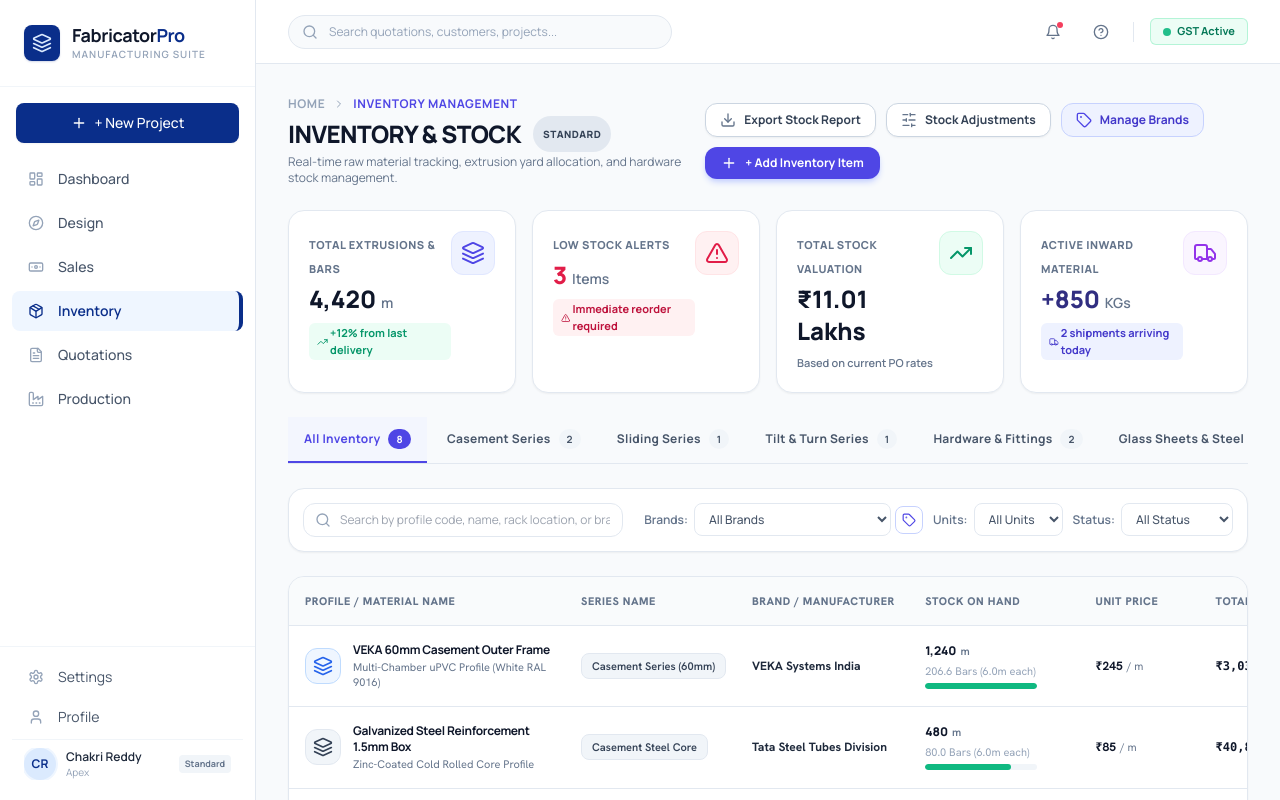
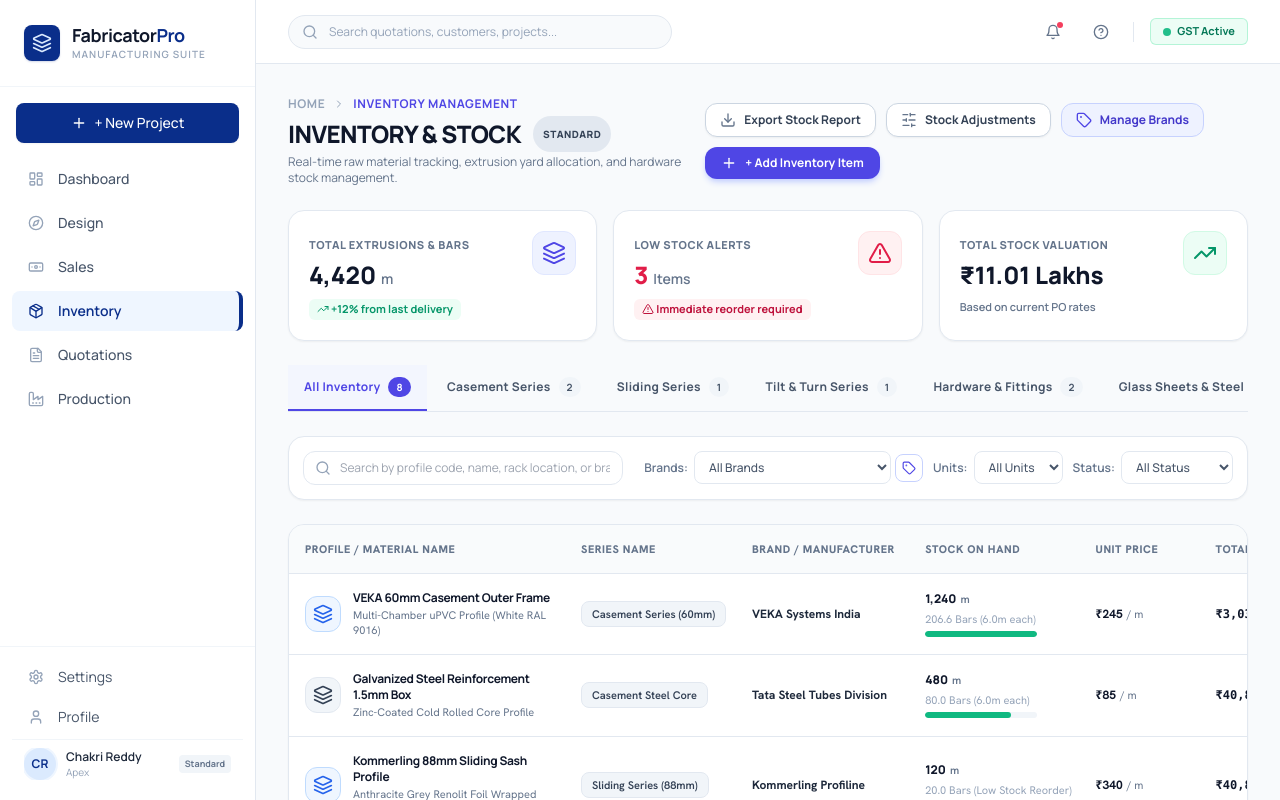
Before and after one commit to samachakri/fabricator-application, a Next.js app: page /inventory in a window 1280 px wide. Shown: the top 800 px of the page. Built offline with nearby package versions, Linux system fonts and the light colour scheme.

Commit message:
feat(inventory): remove Active Inward Material KPI card and update top metrics to 3-column layout

```diff
--- a/app/inventory/page.tsx
+++ b/app/inventory/page.tsx
@@ -21,7 +21,6 @@ import {
   Edit3,
   ArrowUpDown,
   CheckCircle2,
-  Truck,
   Warehouse,
   ShieldCheck,
   Scissors,
@@ -431,8 +430,8 @@ export default function InventoryPage() {
         </div>
       )}
 
-      {/* 4 Live KPI Cards */}
-      <div className="grid grid-cols-1 sm:grid-cols-2 lg:grid-cols-4 gap-4">
+      {/* 3 Live KPI Cards */}
+      <div className="grid grid-cols-1 md:grid-cols-3 gap-4">
         {/* Card 1: Extrusions & Bars */}
         <div className="bg-white rounded-2xl p-5 border border-slate-200 shadow-sm relative overflow-hidden group hover:shadow-md transition-shadow">
           <div className="flex items-start justify-between">
@@ -501,29 +500,6 @@ export default function InventoryPage() {
             </div>
             <div className="w-11 h-11 rounded-xl bg-emerald-50 border border-emerald-100 text-emerald-600 flex items-center justify-center shrink-0">
               <TrendingUp className="w-6 h-6" />
-            </div>
-          </div>
-        </div>
-
-        {/* Card 4: Active Inward Material */}
-        <div className="bg-white rounded-2xl p-5 border border-slate-200 shadow-sm relative overflow-hidden group hover:shadow-md transition-shadow">
-          <div className="flex items-start justify-between">
-            <div className="space-y-1">
-              <span className="text-[11px] font-extrabold uppercase tracking-wider text-slate-500">
-                ACTIVE INWARD MATERIAL
-              </span>
-              <div className="text-2xl font-black text-indigo-900">
-                +850 <span className="text-sm font-semibold text-slate-500">KGs</span>
-              </div>
-              <div className="flex items-center gap-1.5 pt-1">
-                <span className="inline-flex items-center gap-0.5 text-[11px] font-bold text-indigo-700 bg-indigo-50 px-2 py-0.5 rounded-md">
-                  <Truck className="w-3 h-3" />
-                  2 shipments arriving today
-                </span>
-              </div>
-            </div>
-            <div className="w-11 h-11 rounded-xl bg-purple-50 border border-purple-100 text-purple-600 flex items-center justify-center shrink-0">
-              <Truck className="w-6 h-6" />
             </div>
           </div>
         </div>
```
